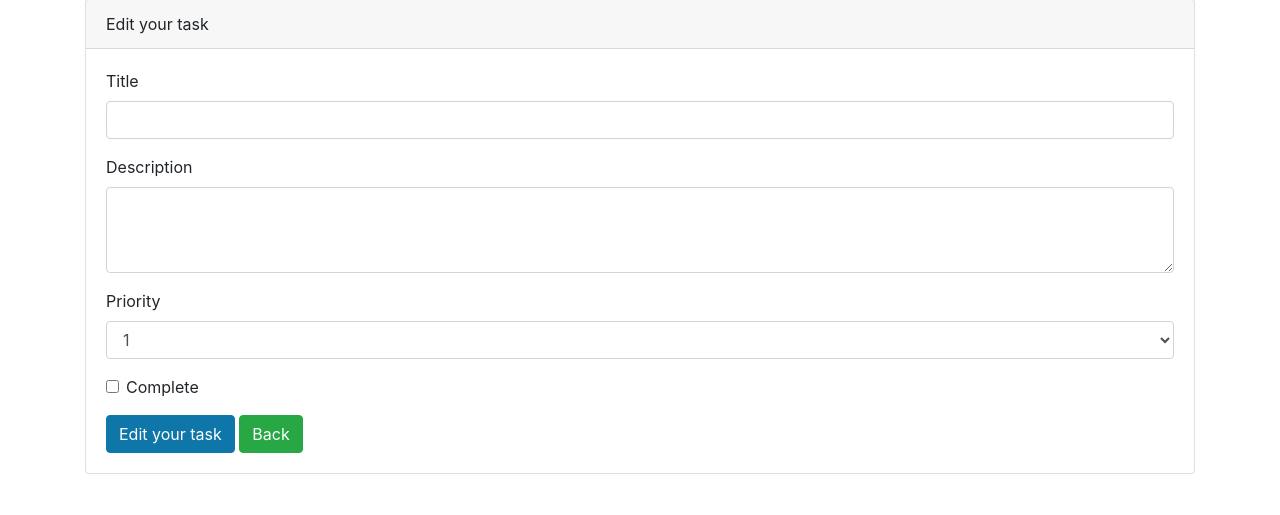
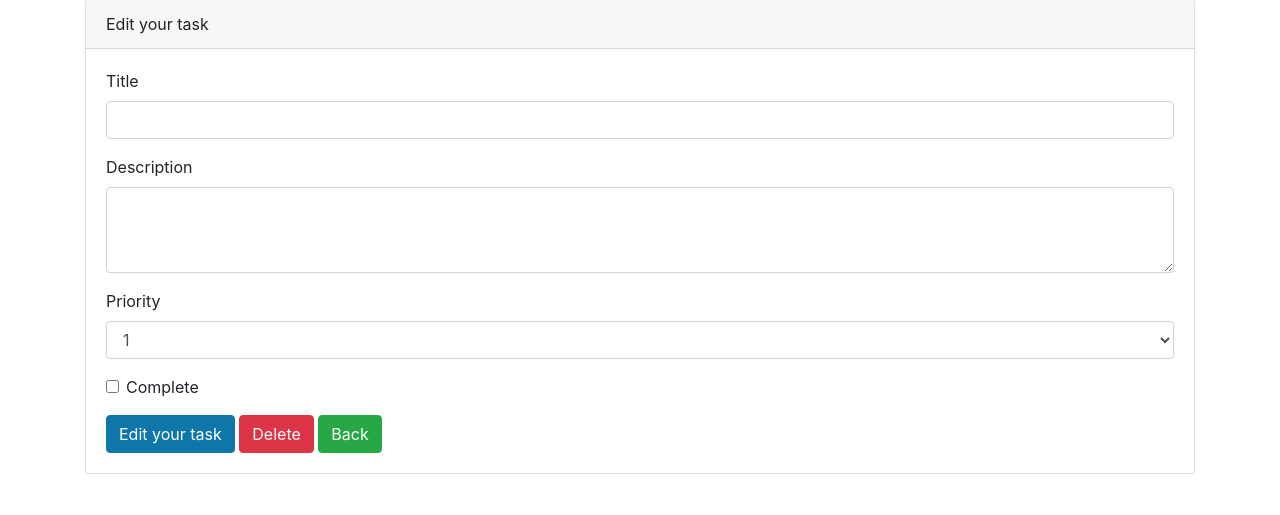
Before and after one commit to Andreeoak/Listify, a FastAPI app: template Templates/edit-todo.html in a window 1280 px wide. Shown: the part 95-610 px from the top of the page. Run offline with FastAPI, Linux system fonts and the light colour scheme; the template is opened without the code that fills it, so the values that code supplies are empty; some libraries are stand-ins or nearby versions.

Commit message:
Delete button

```diff
--- a/Templates/edit-todo.html
+++ b/Templates/edit-todo.html
@@ -33,6 +33,9 @@
                 <button type="submit" class="btn btn-primary">
                     Edit your task
                 </button>
+                <button id=deleteButton type="button" class="btn btn-danger">
+                    Delete
+                </button>
                 <a href="/todos/todo-page" class="btn btn-success">Back</a>
             </form>
         </div>
```
